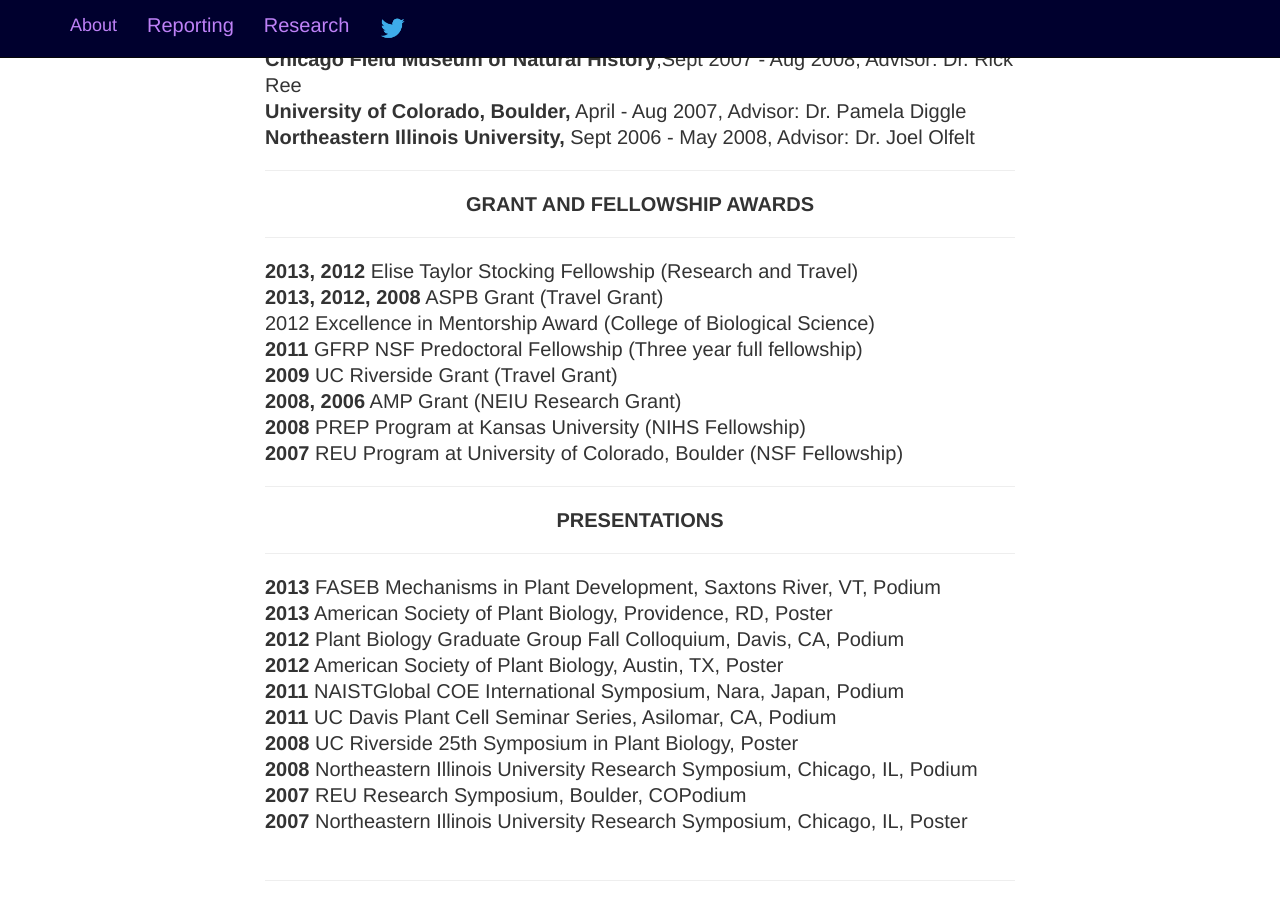
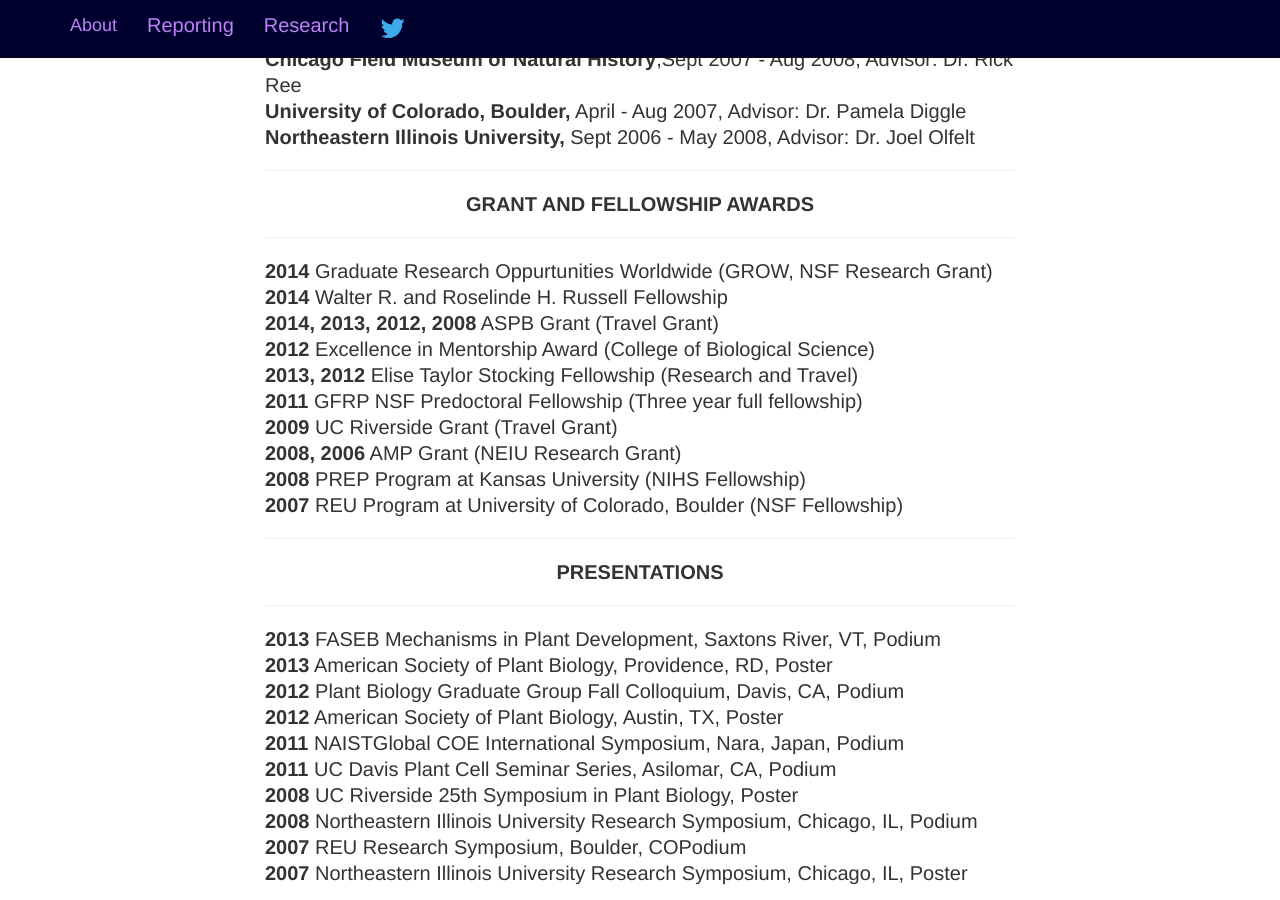
Before and after one commit to iamciera/creports, a Jekyll site: the page built from research/cv/index.html, in a window 1280 px wide and 900 px high, scrolled down 609 px. Built offline with Jekyll 4.4.1, drawn with Linux system fonts in a browser that asks for light colours; nearby versions of some CDN libraries; Markdown is read by kramdown in place of the engine named in the settings.

Commit message:
updated CV

```diff
--- a/research/cv/index.html
+++ b/research/cv/index.html
@@ -41,9 +41,11 @@ layout: default
 				<hr />
 				<center><strong>GRANT AND FELLOWSHIP AWARDS</strong></center>
 				<hr />
+				<b>2014</b>  Graduate Research Oppurtunities Worldwide (GROW, NSF Research Grant)<br />
+				<b>2014</b> Walter R. and Roselinde H. Russell Fellowship<br />
+				<b>2014, 2013, 2012, 2008</b>   ASPB Grant (Travel Grant)<br />
+				<b>2012</b>   Excellence in Mentorship Award (College of Biological Science)<br />
 				<b>2013, 2012</b>   Elise Taylor Stocking Fellowship (Research and Travel)<br />
-				<b>2013, 2012, 2008</b>   ASPB Grant (Travel Grant)<br />
-				2012   Excellence in Mentorship Award (College of Biological Science)<br />
 				<b>2011</b>   GFRP NSF Predoctoral Fellowship (Three year full fellowship)<br />
 				<b>2009</b>   UC Riverside Grant (Travel Grant)<br />
 				<b>2008, 2006</b>   AMP Grant (NEIU Research Grant)<br />
```
Also changed, not shown: 2 other files.
